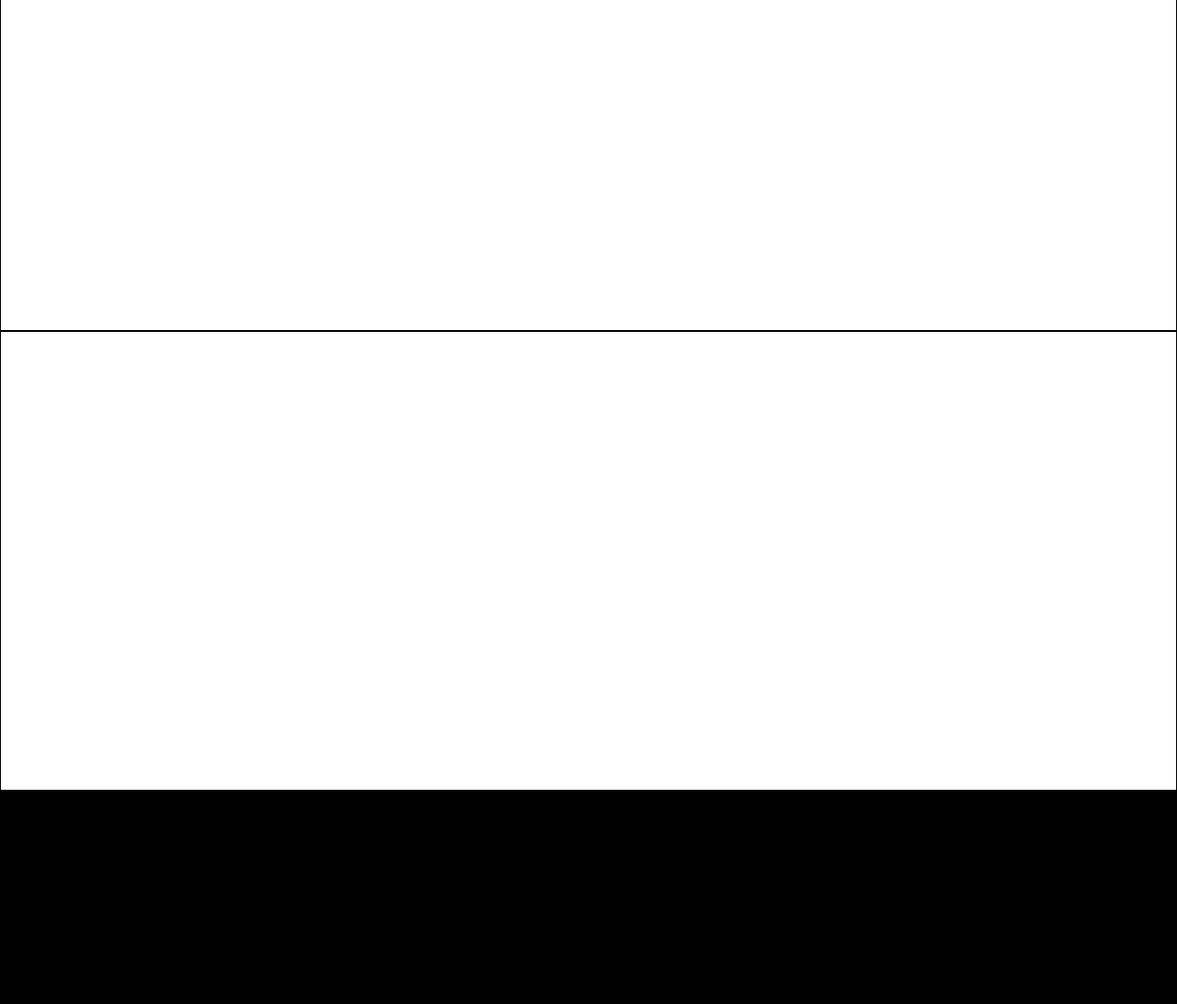
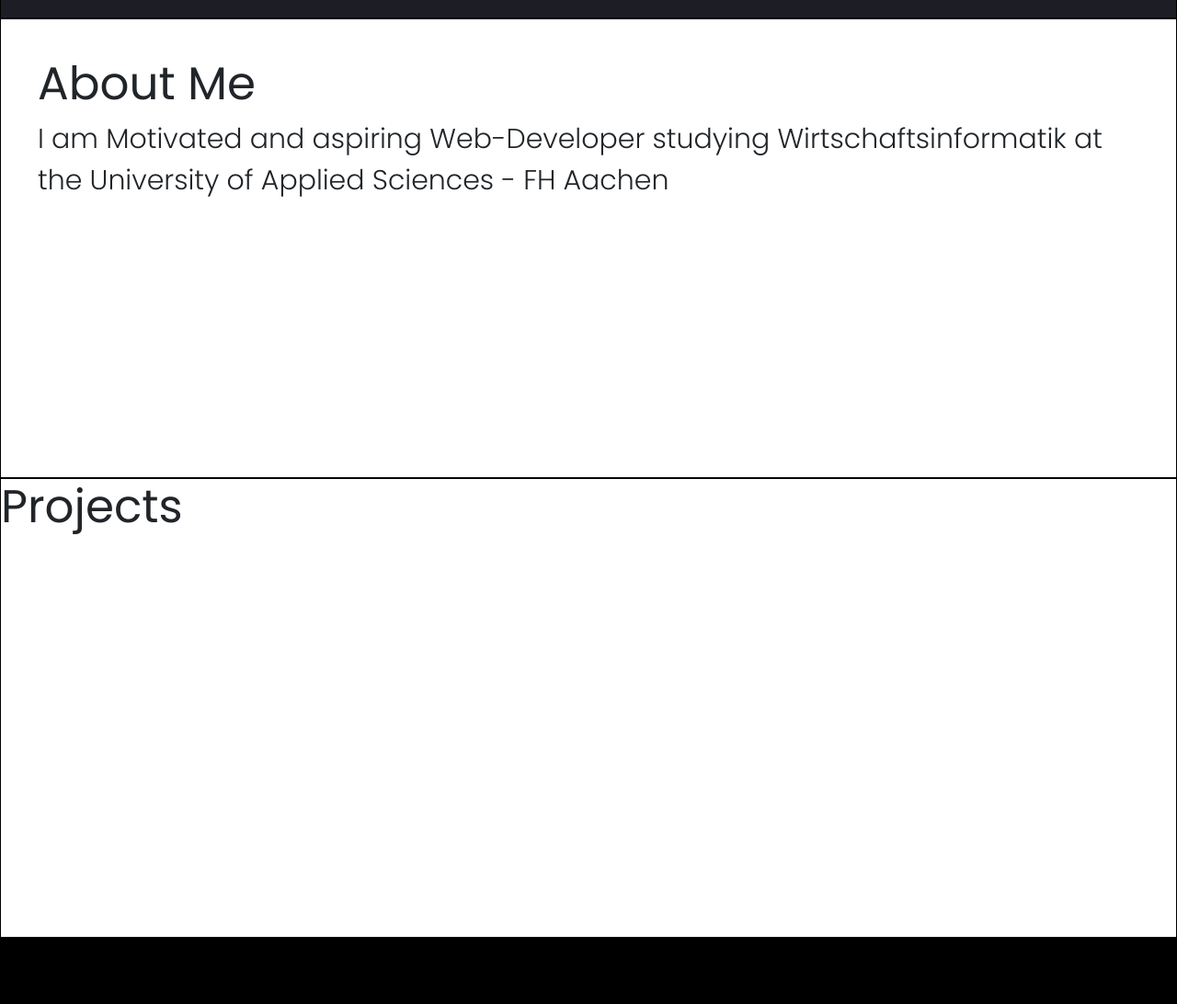
Before and after one commit to Mbesani/MyPortfolio, a plain HTML site: page index.html in a window 1280 px wide. Shown: the part 940-2032 px from the top of the page at 92% size. Drawn offline with nearby package versions, Linux system fonts and the light colour scheme.

Commit message:
About Me Section done

```diff
--- a/Assets/style.css
+++ b/Assets/style.css
@@ -11,7 +11,7 @@ section {
 
 .hero {
     background-color: #1c1d25;
-    height: 100vh;
+    height: 120vh;
     color: white;
     font-size: 40px;
 }
@@ -46,6 +46,10 @@ li {
 h1 {
     font-size: 70px;
     margin: 0;
+}
+
+h2 {
+    font-size: 50px;
 }
 p {
     margin: 0;
@@ -95,3 +99,19 @@ i {
     margin-right: 30px;
     color: white;
 }
+
+.sub-section {
+    display: flex;
+    justify-content: space-around;
+    padding: 40px;
+}
+
+.project-card {
+    width: 300px;
+    height: 500px;
+}
+
+.project-container {
+    display: flex;
+    justify-content: space-around;
+}
--- a/index.html
+++ b/index.html
@@ -39,8 +39,20 @@
         </div>
       </div>
     </section>
-    <section></section>
-    <section></section>
+    <section class="sub-section">
+      <div class="information">
+        <h2>About Me</h2>
+        <p>I am Motivated and aspiring Web-Developer studying Wirtschaftsinformatik at the University of Applied Sciences - FH Aachen</p>
+      </div>
+    </section>
+    <section class="project-section">
+      <h2>Projects</h2>
+      <div class="project-container">
+        <div class="project-card"></div>
+        <div class="project-card"></div>
+        <div class="project-card"></div>
+      </div>
+    </section>
     <footer></footer>
     <script src="/Assets/main.js"></script>
 </body>
```
